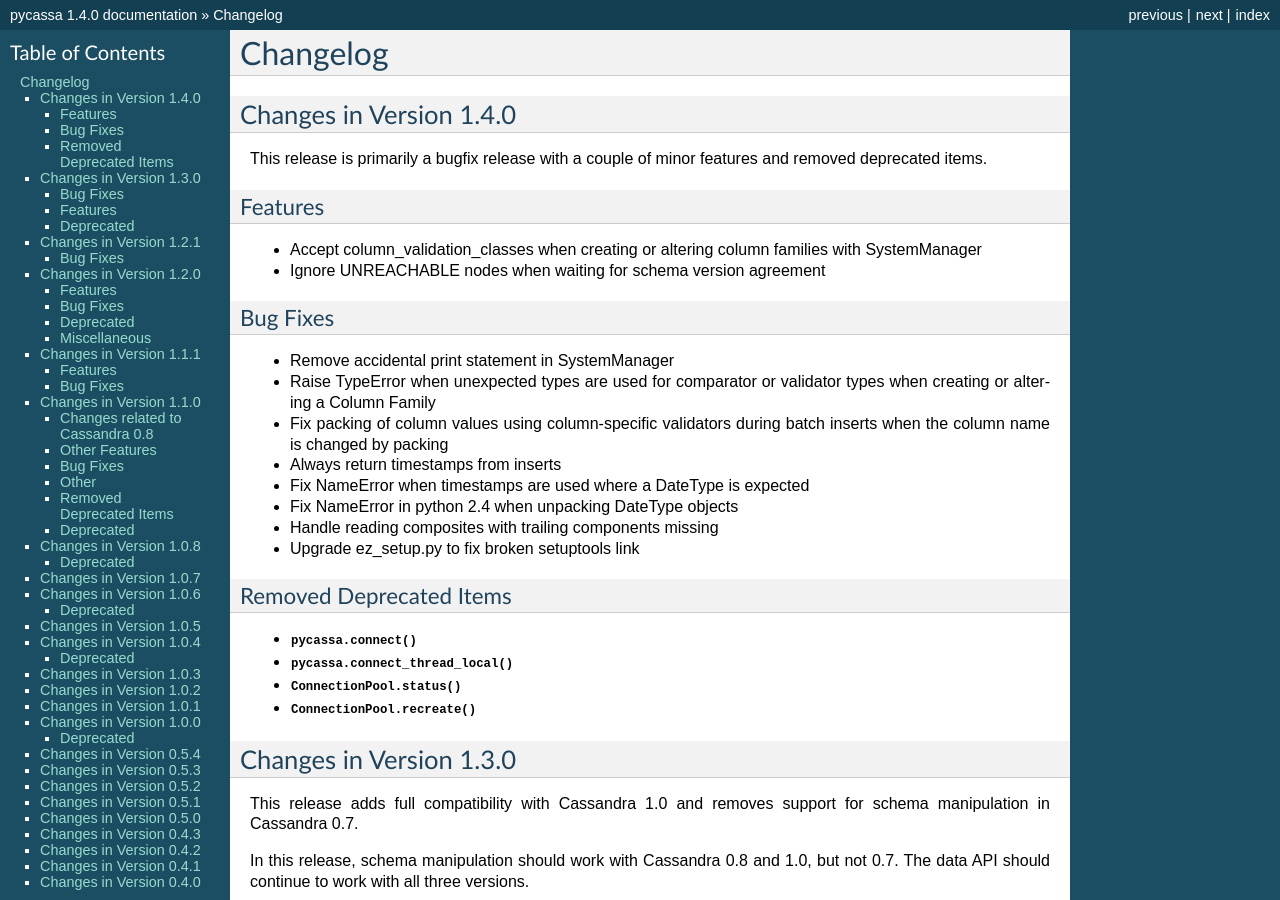
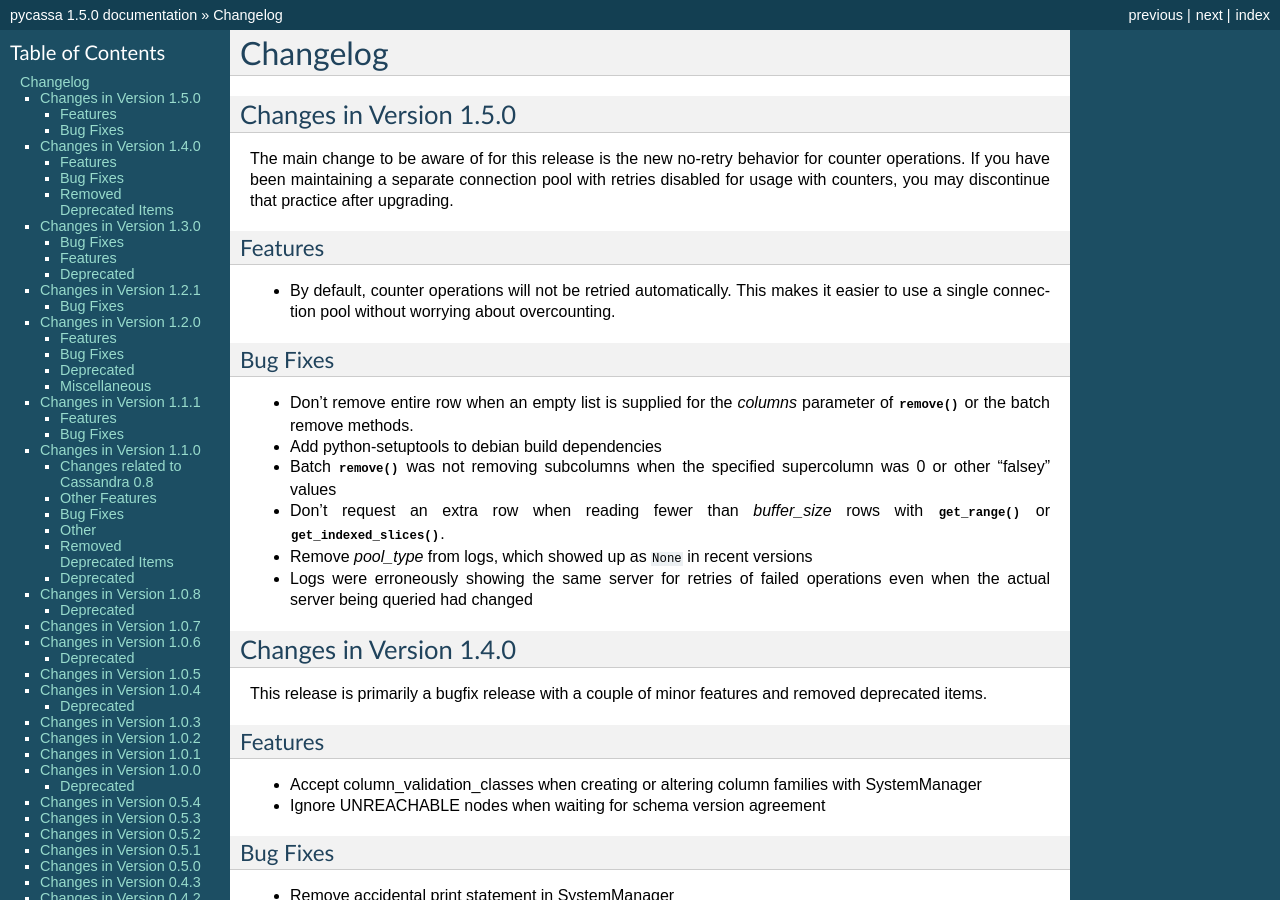
Before and after one commit to pycassa/pycassa, a Sphinx documentation site: the page built from doc/changelog.rst, in a window 1280 px wide and 900 px high. Built offline with Sphinx 7.4.7, drawn with Linux system fonts in a browser that asks for light colours; some of the changed text lies outside the part shown.

Commit message:
Bump version to 1.5.0, changelog updates

```diff
--- a/doc/changelog.rst
+++ b/doc/changelog.rst
@@ -1,5 +1,36 @@
 Changelog
 =========
+
+Changes in Version 1.5.0
+------------------------
+The main change to be aware of for this release is the
+new no-retry behavior for counter operations.  If you have been
+maintaining a separate connection pool with retries disabled
+for usage with counters, you may discontinue that practice
+after upgrading.
+
+Features
+~~~~~~~~
+- By default, counter operations will not be retried
+  automatically. This makes it easier to use a single
+  connection pool without worrying about overcounting.
+
+Bug Fixes
+~~~~~~~~~
+- Don't remove entire row when an empty list is supplied for the
+  `columns` parameter of :meth:`~ColumnFamily.remove()` or the
+  batch remove methods.
+- Add python-setuptools to debian build dependencies
+- Batch :meth:`~.Mutator.remove()` was not removing subcolumns
+  when the specified supercolumn was 0 or other "falsey" values
+- Don't request an extra row when reading fewer than `buffer_size`
+  rows with :meth:`~.ColumnFamily.get_range()` or
+  :meth:`~.ColumnFamily.get_indexed_slices()`.
+- Remove `pool_type` from logs, which showed up as ``None`` in
+  recent versions
+- Logs were erroneously showing the same server for retries
+  of failed operations even when the actual server being
+  queried had changed
 
 Changes in Version 1.4.0
 ------------------------
--- a/doc/conf.py
+++ b/doc/conf.py
@@ -32,9 +32,9 @@
 # built documents.
 #
 # The short X.Y version.
-version = '1.4'
+version = '1.5'
 # The full version, including alpha/beta/rc tags.
-release = '1.4.0'
+release = '1.5.0'
 
 # List of documents that shouldn't be included in the build.
 unused_docs = []
--- a/setup.py
+++ b/setup.py
@@ -23,7 +23,7 @@
 
 from distutils.cmd import Command
 
-version_tuple = (1, 4, 0)
+version_tuple = (1, 5, 0)
 __version__ = '.'.join(map(str, version_tuple))
 
 long_description = """pycassa is a python client library for Apache Cassandra with the following features:
```
Also changed, not shown: 1 other file.
